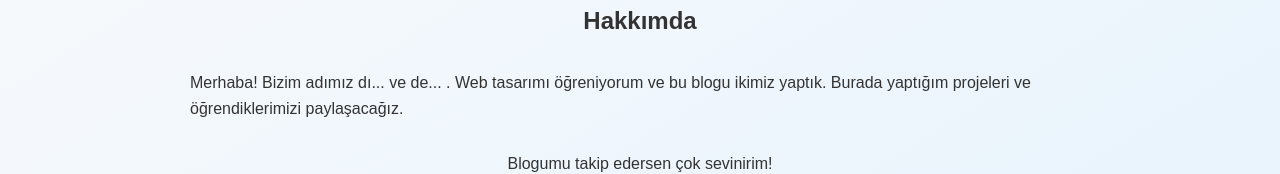
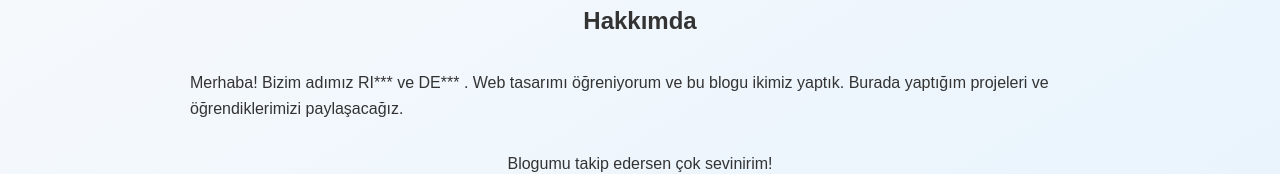
Before and after one commit to 00den4yiz/blog-sitem, a plain HTML site: page hakkimda.html in a window 1280 px wide. Shown: the part 218-392 px from the top of the page. Drawn offline with Linux system fonts and the light colour scheme.

Commit message:
Update hakkimda.html

```diff
--- a/hakkimda.html
+++ b/hakkimda.html
@@ -18,7 +18,7 @@
 
   <main>
     <h2>Hakkımda</h2>
-    <p>Merhaba! Bizim adımız dı... ve de... . Web tasarımı öğreniyorum ve bu blogu ikimiz yaptık. Burada yaptığım projeleri ve öğrendiklerimizi paylaşacağız.</p>
+    <p>Merhaba! Bizim adımız RI*** ve DE*** . Web tasarımı öğreniyorum ve bu blogu ikimiz yaptık. Burada yaptığım projeleri ve öğrendiklerimizi paylaşacağız.</p>
     <p>Blogumu takip edersen çok sevinirim!</p>
   </main>
 
```
